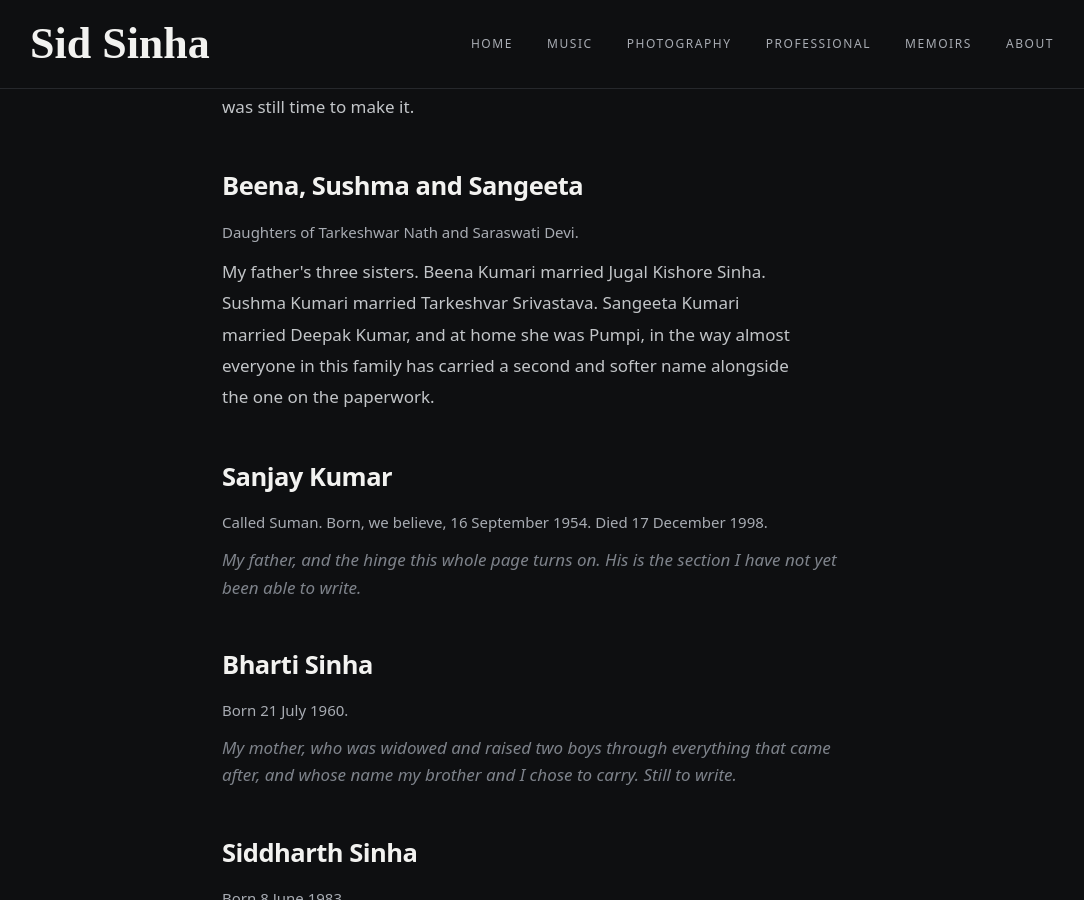
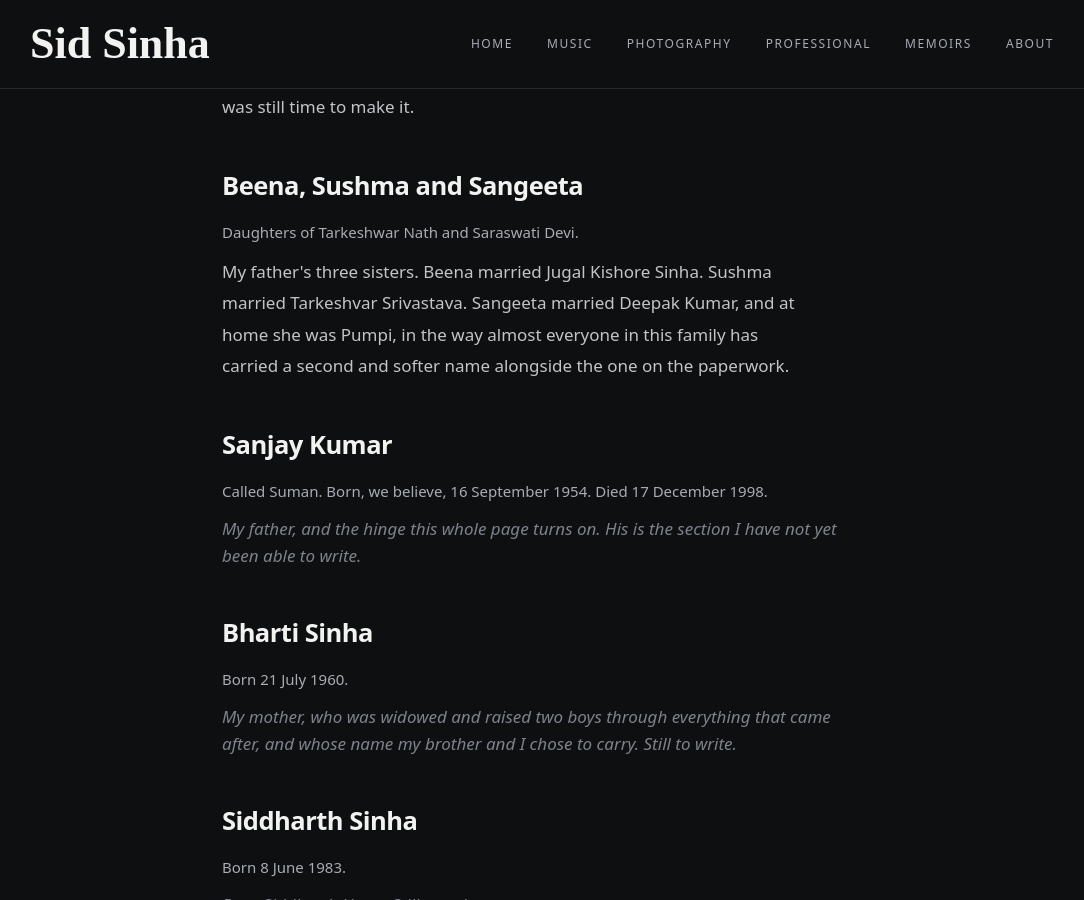
Before and after one commit to SidSays/SidSays.github.io, a Jekyll site: the page built from family.html, in a window 1280 px wide and 900 px high, scrolled down 6374 px. Shown: the whole window, without its empty margins (98-1182 px from the left). Built offline with Jekyll 4.4.1, drawn with Linux system fonts in a browser that asks for light colours; some web fonts are replaced; some of the changed text lies outside the part shown.

Commit message:
Add files via upload

```diff
--- a/family.html
+++ b/family.html
@@ -44,9 +44,9 @@ description: "Five generations of Siddharth Sinha's family, from Pondil village
                     <li><div class="unit"><div class="node sib"><span class="node-name">Saharsh Sinha</span><span class="node-meta">born 1990</span></div></div></li>
                   </ul>
                 </li>
-                <li><div class="unit"><div class="node sib"><span class="node-name">Beena Kumari</span></div></div></li>
-                <li><div class="unit"><div class="node sib"><span class="node-name">Sushma Kumari</span></div></div></li>
-                <li><div class="unit"><div class="node sib"><span class="node-name">Sangeeta Kumari</span><span class="node-meta">Pumpi</span></div></div></li>
+                <li><div class="unit"><div class="node sib"><span class="node-name">Beena</span></div></div></li>
+                <li><div class="unit"><div class="node sib"><span class="node-name">Sushma</span></div></div></li>
+                <li><div class="unit"><div class="node sib"><span class="node-name">Sangeeta</span><span class="node-meta">Pumpi</span></div></div></li>
               </ul>
             </li>
           </ul>
@@ -78,7 +78,7 @@ description: "Five generations of Siddharth Sinha's family, from Pondil village
       <li>
         <span class="tree-gen">Third</span>
         <p class="tree-people"><strong>Sanjay Kumar</strong>, known at home as Suman, born most likely on 16 September 1954, died 17 December 1998, and <strong>Bharti Sinha</strong>, born 21 July 1960.</p>
-        <p class="tree-note">His sisters: Beena Kumari, married to Jugal Kishore Sinha; Sushma Kumari, married to Tarkeshvar Srivastava; and Sangeeta Kumari, called Pumpi, married to Deepak Kumar.</p>
+        <p class="tree-note">His sisters: Beena, married to Jugal Kishore Sinha; Sushma, married to Tarkeshvar Srivastava; and Sangeeta, called Pumpi, married to Deepak Kumar.</p>
       </li>
       <li>
         <span class="tree-gen">Fourth</span>
@@ -229,8 +229,8 @@ description: "Five generations of Siddharth Sinha's family, from Pondil village
 
     <h2>Beena, Sushma and Sangeeta</h2>
     <p class="person-meta">Daughters of Tarkeshwar Nath and Saraswati Devi.</p>
-    <p>My father's three sisters. Beena Kumari married Jugal Kishore Sinha.
-      Sushma Kumari married Tarkeshvar Srivastava. Sangeeta Kumari married
+    <p>My father's three sisters. Beena married Jugal Kishore Sinha.
+      Sushma married Tarkeshvar Srivastava. Sangeeta married
       Deepak Kumar, and at home she was Pumpi, in the way almost everyone in
       this family has carried a second and softer name alongside the one on the
       paperwork.</p>
```
